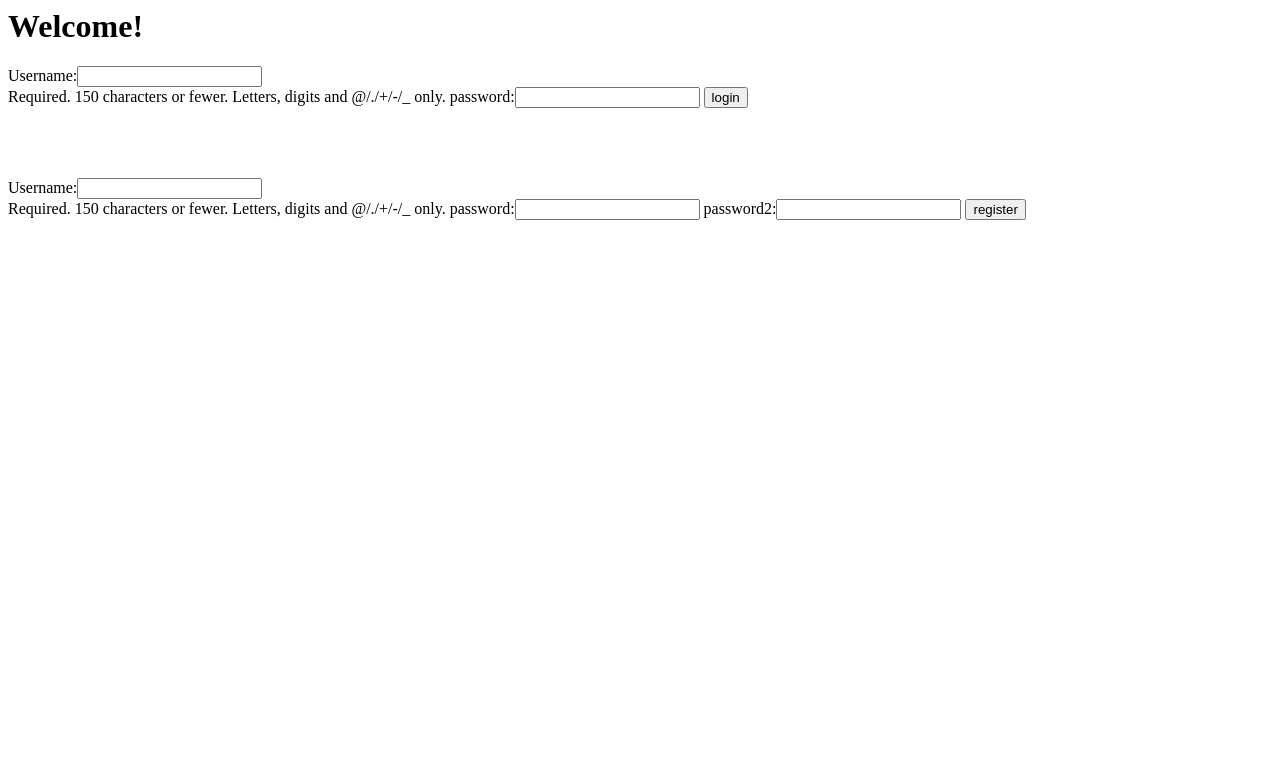
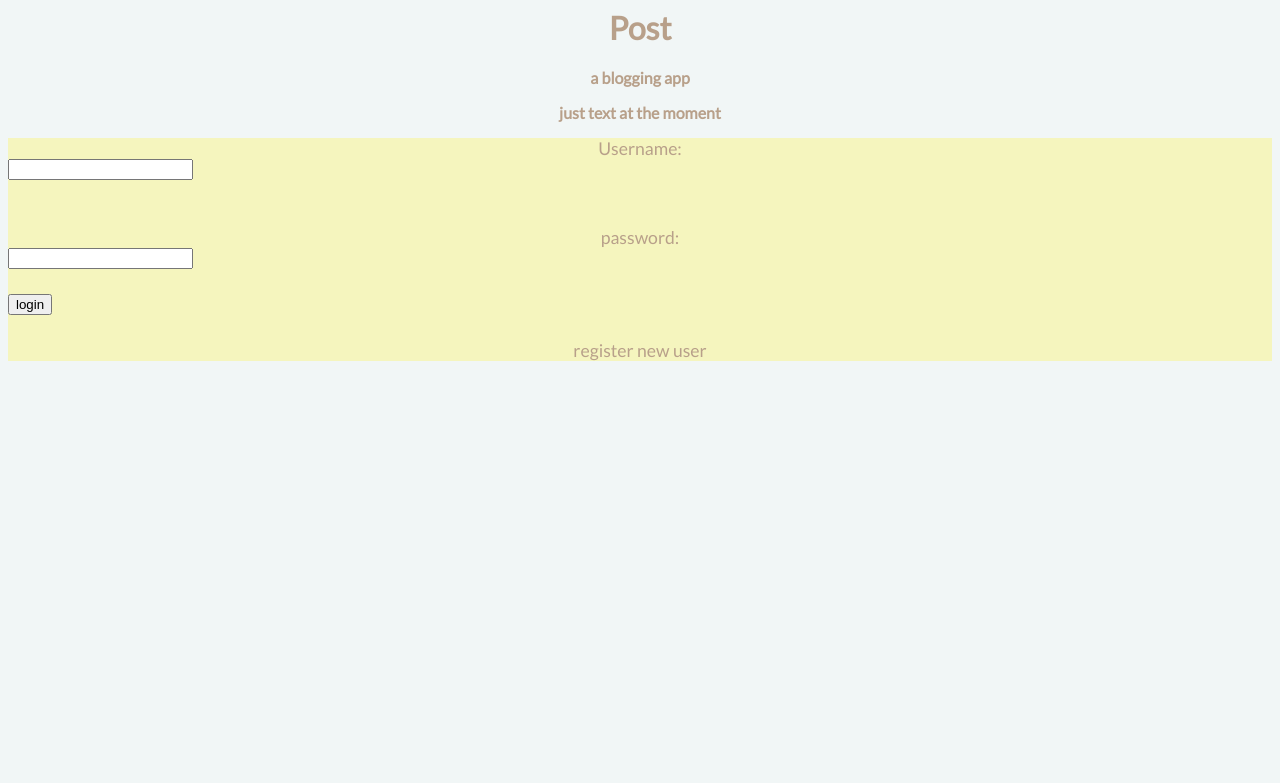
Before and after one commit to andrewtran634/blog, a Django app: page /login/ in a window 1280 px wide. Shown: the top 783 px of the page. Run offline with Django 3.2, Linux system fonts and the light colour scheme.

Commit message:
'almost done....i guess?  Few more style changes and then sessions'

```diff
--- /dev/null
+++ b/login/static/css/logstyle.css
@@ -0,0 +1,55 @@
+body {
+	text-align: center;
+	background-color: rgb(241, 246, 246);
+	color: rgb(184, 160, 138)
+}
+h1 {
+	font-family: Lato;
+	font-size: 2em;
+}
+h3 {
+	font-size: 1em;
+	font-family: Lato;
+}
+p {
+	font-size: 1.1em;
+	font-family: Lato;
+}
+form {
+	font-size: 1.1em;
+	font-family: Lato;
+}
+input {
+	display: block;
+	margin-bottom: 2%;
+}
+span {
+	display: none;
+}
+#reg {
+	display: none;
+	background-color: rgb(245, 245, 190);
+}
+#log {
+	background-color: rgb(245, 245, 190);
+}
+#lattempt {
+	border-radius: 4px;
+}
+#rattempt {
+	border-radius: 4px;
+}
+#center {
+	width 500px;
+	clear: both;
+}
+#center input {
+	clear: both;
+}
+#sub {
+	border-radius: 4px;
+    background-color: rgb(204, 178, 153);
+    box-shadow: none;
+    font-family: Lato;
+    border: none;
+}
--- a/login/templates/login/index.html
+++ b/login/templates/login/index.html
@@ -1,43 +1,38 @@
-<h1>Welcome!</h1>
+{% load staticfiles %}
+<head>
+	<link rel="stylesheet" type="text/css" href="{% static "css/logstyle.css" %}">
+	<link href="http://fonts.googleapis.com/css?family=Lato" rel="stylesheet" type="text/css">
+</head>
 
+<div>
+	<h1>Post</h1>
+</div>
+
+<div>
+	<h3>a blogging app</h3>
+	<h3>just text at the moment</h3>
+</div>
 {% block error %}
 {% endblock %}
 
-{% if user_list %}
-    <ul>
-    {% for user in user_list %}
-	<li>
-		<form action = "{% url 'login:go' user.id %}" method="GET">
-			<input type="submit"/> {{user}}
-		</form>
-	</li>
-    {% endfor %}
-    </ul>
-{% endif %}
-
 {% block forms %}
-	{% if log %}
-		{% if badlog %}
-			{{ badlog }}
-		{% endif %}
-		<form action = "{% url 'login:lattempt' %}" method="POST">
+	<div id = "center">
+		<div id = "log">
+			<form action = "{% url 'login:lattempt' %}" method="POST" id = "lattempt">
 				{% csrf_token %}
 				{{ log }}
 				<input type = "submit" value = "login">
 			</form>
-
-	{% endif %}
-	<br>
-	<br>
-	<br>
-	{% if reg %}
-		{% if badreg %}
-			{{ badreg }}
-		{% endif %}
-		<form action = "{% url 'login:rattempt' %}" method="POST">
+			<div id = "show">
+				<p>register new user</p>
+			</div>
+		</div>
+		<div id = "reg">
+			<form action = "{% url 'login:rattempt' %}" method="POST" id = "rattempt">
 				{% csrf_token %}
 				{{ reg }}
-			<input type="submit" value="register">
+				<input type="submit" value="register" id = "sub">
 			</form>
-	{% endif %}
+		</div>
+	</div>
 {% endblock %}
--- a/login/views.py
+++ b/login/views.py
@@ -25,7 +25,7 @@ def lattempt(request):
 		#user = authenticate(username=attempt.cleaned_data['username'], password=attempt.cleaned_data['password'])
 		user = authenticate(username=request.POST['username'], password=request.POST['password'])
 		if user:
-			login(request, user)
+			auth.login(request, user)
 			user.is_active = True
 			user.save()
 			return redirect(reverse('post:main', args=(user.username,)))
@@ -49,10 +49,10 @@ def rattempt(request):
 				#new_user.save()
 				new_user.set_password(new_user.password)
 				new_user.save()
-				check = authenticate(username=new_user.username, password=new_user.password)
+				check = auth.authenticate(username=new_user.username, password=new_user.password)
 				if check is not None:
 					if check.is_active:
-						login(request, check)
+						auth.login(request, check)
 				return redirect(reverse('post:main', args=(new_user,)))
 		#else:
 		#	return redirect(reverse('login:aerror'))
--- a/post/static/css/poststyle.css
+++ b/post/static/css/poststyle.css
@@ -17,7 +17,7 @@ a:hover {
 }
 body {
 	font-family: Lato;
-	background-color: #F5F5BE;
+	background-color: rgb(250, 250, 224);
 }
 
 #nav {
@@ -37,7 +37,7 @@ body {
 }
 #postlist {
 	color: rgb(0, 92, 0);
-	background-color: #F5F5BE;
+	background-color: rgb(250, 250, 224);
 }
 #post {
 	margin: 20px;
--- a/post/templates/post/edit.html
+++ b/post/templates/post/edit.html
@@ -14,7 +14,7 @@
 	<form action ="{% url 'post:editsubmit' post.id %}" method="POST">
 		{% csrf_token %}
 		<div id = "text">
-			<input type="text" value="{{post.text}}" name="body" id = "textfield">
+			<textarea type="text" value="{{post.text}}" name="body" id = "textfield">{{ post.text }}</textarea>
 		</div>
 
 		<div id = "post">
```
Also changed, not shown: post/static/css/neweditstyle.css (+25 -4 lines), post/templates/post/new.html (+4 -4 lines), db.sqlite3, 1 other file. Lines whose indentation alone changed are shown as unchanged.
